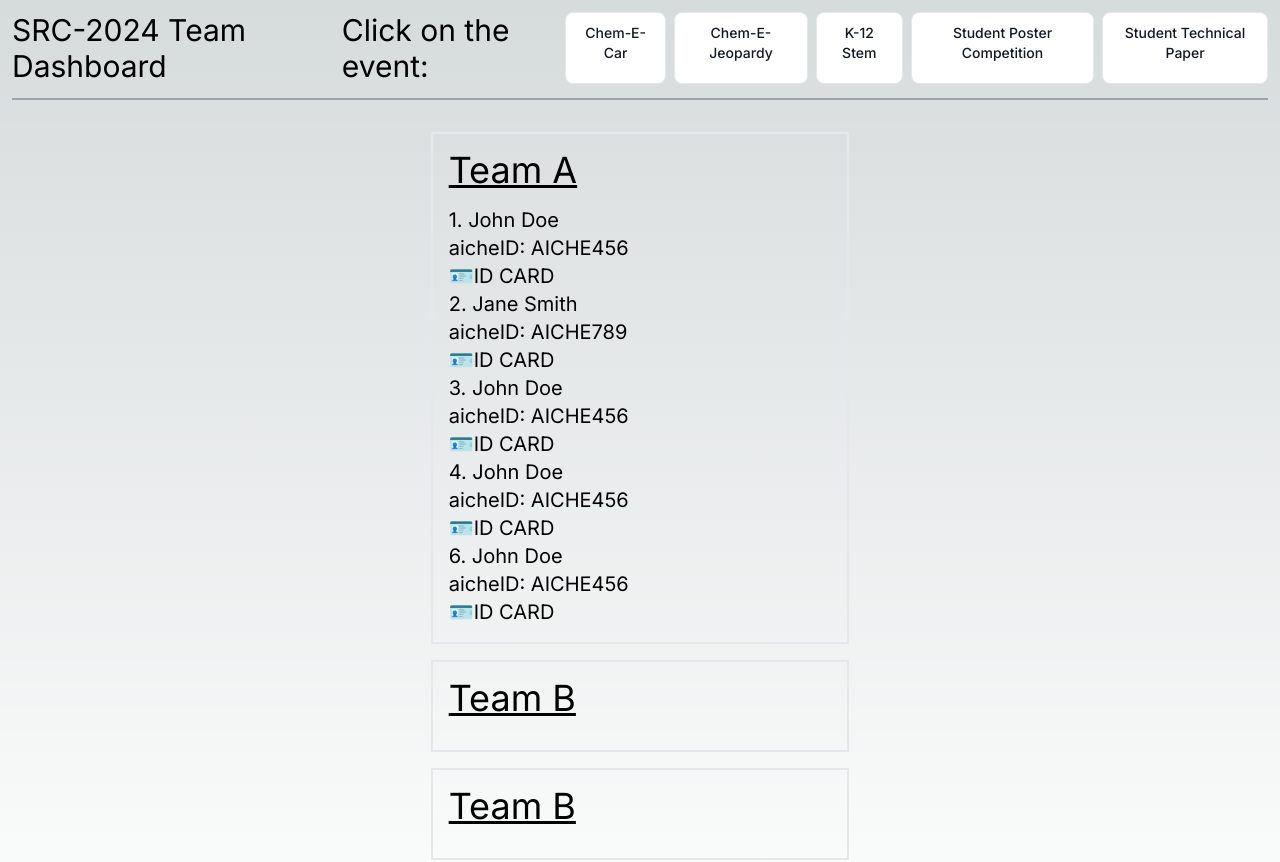
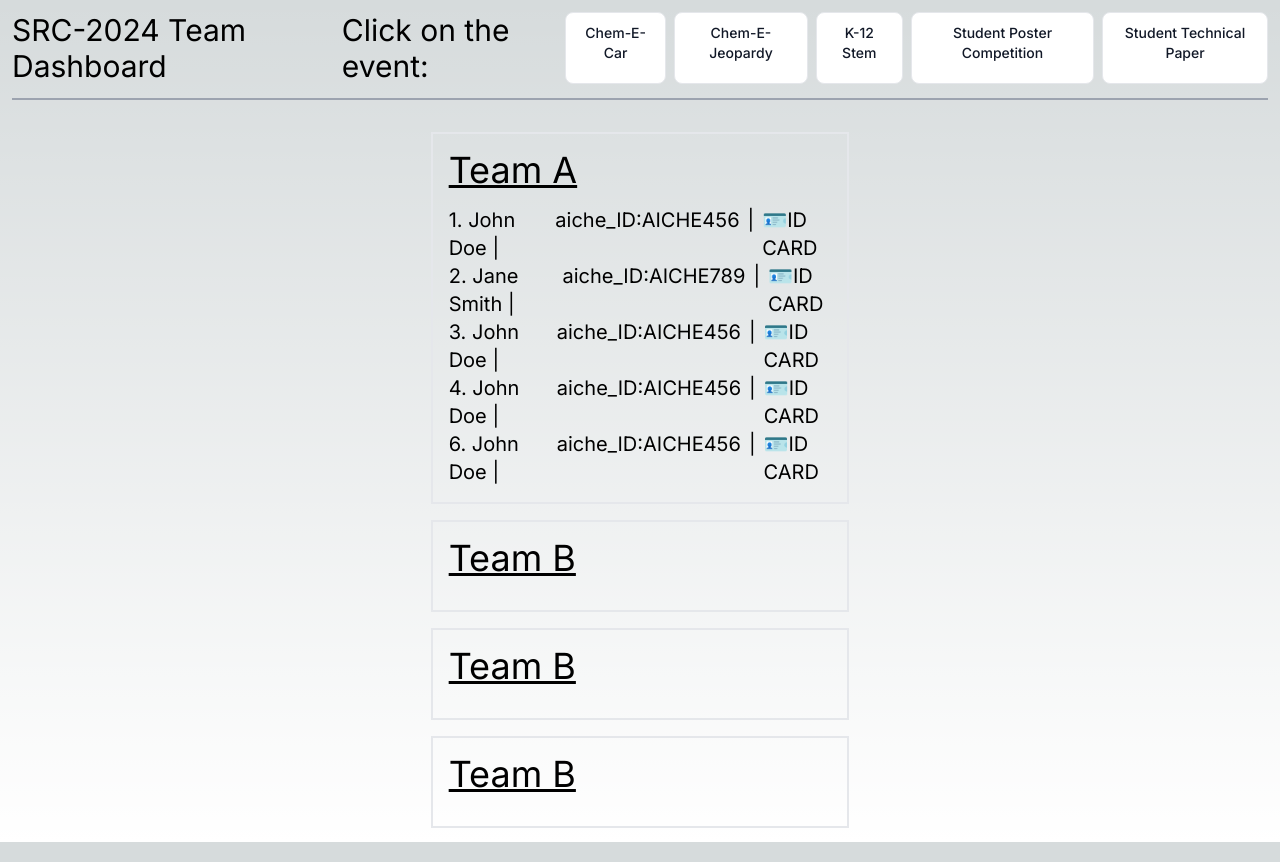
Before and after one commit to Srish-ty/SRC-Admin-Dashboard, a Next.js app: page /dashboard/teams in a window 1280 px wide. Shown: the top 862 px of the page. Built offline with nearby package versions, Linux system fonts and the light colour scheme.

Commit message:
chore: Minor ui updates

```diff
--- a/app/dashboard/teams/page.tsx
+++ b/app/dashboard/teams/page.tsx
@@ -59,12 +59,12 @@ export default function Component() {
           <div className="flex flex-col gap-x-2 ml-4 mb-4">
             {team.members.map((member, i) =>
               data.user.find((user) => user.name === member) ? (
-                <div key={i} className="text-xl text-left">
-                  {i + 1}. {member}{" "}
+                <div key={i} className="text-xl text-left flex gap-x-2">
+                  {i + 1}. {member}{" | "}
                   <div>
-                    aicheID:{" "}
+                    aiche_ID:
                     {data.user.find((user) => user.name === member)?.aiche_id}
-                  </div>{" "}
+                  </div>{"|"}
                   <a
                     href={
                       data.user.find((user) => user.name === member)?.idCard
```
